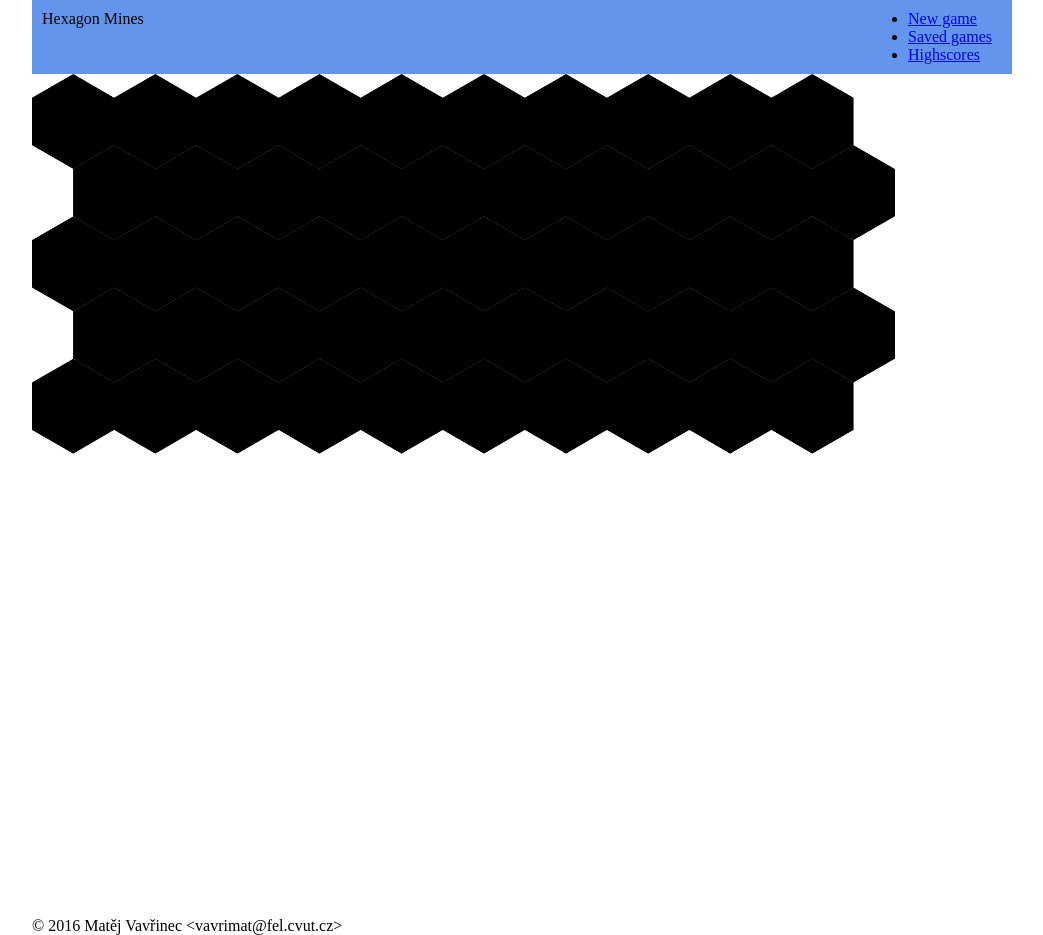
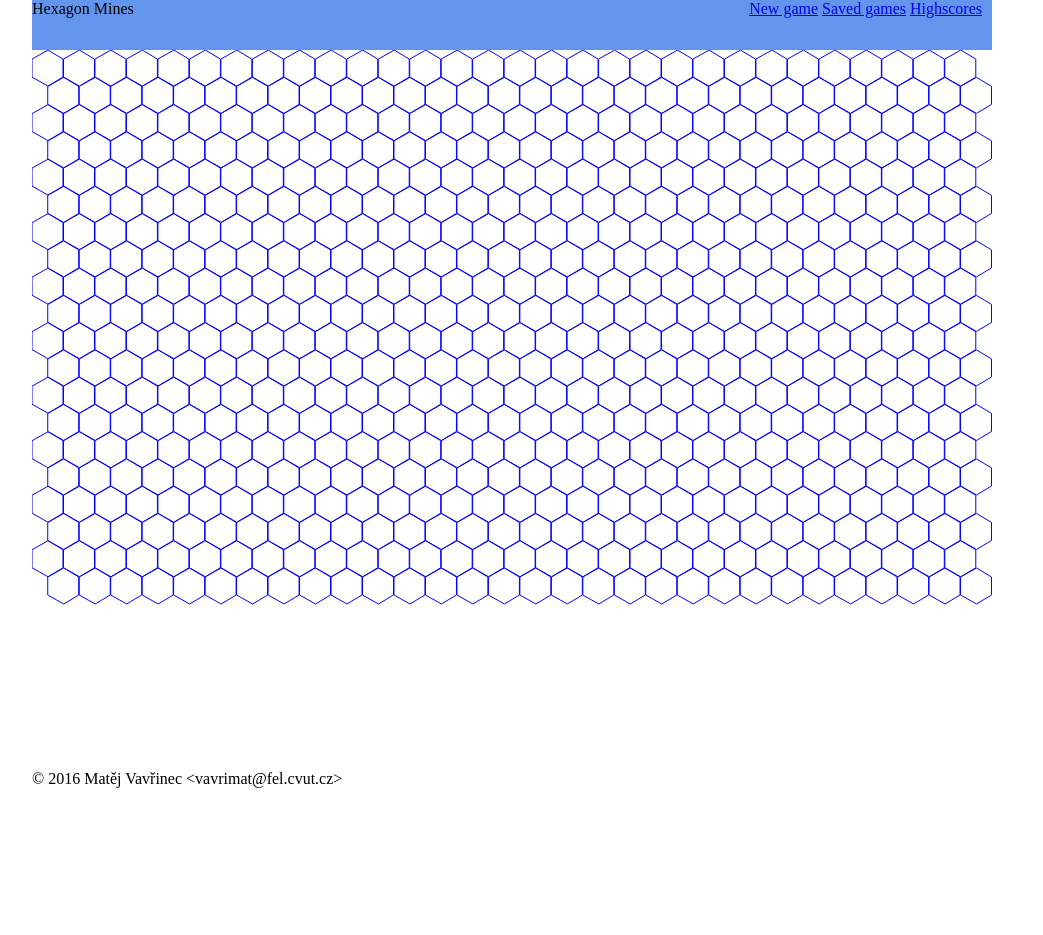
Before and after one commit to wmatex/hexagonmines, a plain HTML site: page index.html in a window 1280 px wide. Shown: the whole page, without its empty margins (128-1171 px from the left). After the commit the page ends 800 px from the top, so only its background shows below. Drawn offline with Linux system fonts and the light colour scheme.

Commit message:
First playable version

```diff
--- a/css/style.css
+++ b/css/style.css
@@ -3,9 +3,20 @@
     margin: 0;
 }
 
+html {
+    width: 100%;
+    height: 100%;
+}
+
 body {
     max-width: 960px;
     margin: 0 auto;
+    height: 100%;
+}
+
+#wrapper {
+    width: 100%;
+    height: 100%;
 }
 
 header {
@@ -13,8 +24,8 @@ header {
     left: 0;
     width: 100%;
     background-color: cornflowerblue;
-    padding: 10px;
     text-align: left;
+    height: 50px;
 }
 
 header:after {
@@ -28,7 +39,23 @@ header nav {
     margin-right: 10px;
 }
 
+header nav ul {
+    display: inline-block;
+    list-style: none;
+}
+
+header nav ul li {
+    display: inline;
+}
+
+.game {
+}
+
 .game canvas {
     width: 100%;
     height: auto;
 }
+
+footer {
+    height: 30px;
+}
--- a/index.html
+++ b/index.html
@@ -20,7 +20,6 @@
         </nav>
     </header>
     <section class="game">
-        <canvas width="2024" height="1768"></canvas>
     </section>
     <footer>
         &copy; 2016 Matěj Vavřinec &lt;vavrimat@fel.cvut.cz&gt;
@@ -30,20 +29,21 @@
     <script src="js/Game.js"></script>
     <script src="js/Field.js"></script>
     <script>
-        console.log(app);
-        var game = new app.game(app.game.level.SMALL);
+        window.addEventListener('load', function() {
+            var game = new app.game(document.querySelector('.game'), app.game.level.LARGE);
             var router = new app.router("/hexagonmines");
             router
-                .add("/", "root", function() {
+                    .add("/", "root", function () {
                         console.log("root");
                     })
-                .add("/test1", "test1", function() {
+                    .add("/test1", "test1", function () {
                         console.log("Test1 route callback");
                     })
-                .add("/test2", "test2", function() {
+                    .add("/test2", "test2", function () {
                         console.log("Test2 route callback");
                     });
             router.init();
+        });
     </script>
 </div>
 </body>
--- a/js/Field.js
+++ b/js/Field.js
@@ -1,9 +1,36 @@
 var app;
 app = (function (app) {
-    var MINE_PROB = 0.1; // 10% chance of generating a mine
+    var MINE_PROB = 0.2; // 10% chance of generating a mine
     var X_LENGTH = 1.7320508; // sqrt(3)
+    var HEX_SIZE = null;
 
-    app.game.field = function (width, height) {
+    app.game.field = function (canvasWidth, canvasHeight, width, height) {
+        if (canvasWidth > canvasHeight) {
+            if (height > width) {
+                var tmp = width;
+                width = height;
+                height = tmp;
+            }
+        } else {
+            if (width > height) {
+                var tmp = width;
+                width = height;
+                height = tmp;
+            }
+        }
+
+        this._cW = canvasWidth;
+        this._cH = canvasHeight;
+
+        if (canvasWidth / width < canvasHeight / height) {
+            var x = 2*canvasWidth/(2*width + 1);
+            HEX_SIZE = x/X_LENGTH;
+        } else {
+            HEX_SIZE = 2 * canvasHeight / (3*height + 1);
+        }
+
+        console.log(HEX_SIZE, X_LENGTH);
+
         this._width = width;
         this._height = height;
         this._data = [];
@@ -73,7 +100,25 @@ app = (function (app) {
         }
     };
 
+    app.game.field.prototype.getUnderCursor = function(x, y) {
+        var yIndex = Math.floor(y/(HEX_SIZE*1.5));
+        var xIndex = Math.floor(x/(X_LENGTH*HEX_SIZE)) - 1;
+
+        for (var i = 0; i < 2; i++) {
+            yIndex += i;
+            for (var j = 0; j < 2; j++) {
+                xIndex += j;
+                if (yIndex < this._height && xIndex >= 0 && xIndex < this._width) {
+                    if (this._data[yIndex][xIndex].inside(x,y)) {
+                        return this._data[yIndex][xIndex];
+                    }
+                }
+            }
+        }
+    };
+
     app.game.field.prototype.render = function (ctx) {
+        ctx.clearRect(0, 0, this._cW, this._cH);
         for (var y = 0; y < this._data.length; y++) {
             for (var x = 0; x < this._data[y].length; x++) {
                 this._data[y][x].render(ctx);
@@ -84,32 +129,58 @@ app = (function (app) {
     app.game.field.tile = function (y, x) {
         this._y = y;
         this._x = x;
+
+        this._clicked = false;
+
+        var offset = this._y % 2 == 1 ? this.rel(X_LENGTH/2.0) : 0;
+        this._origin = [offset+this._x*this.rel(X_LENGTH), this.rel(0.5) + this.rel(1.5*this._y)];
+        this._points = [
+            [0 , 0],
+            [ Math.round(this.rel(X_LENGTH/2.0)), Math.round(-this.rel(0.5)) ],
+            [ Math.round(this.rel(X_LENGTH)), Math.round(this.rel(0)) ],
+            [ Math.round(this.rel(X_LENGTH)), Math.round(this.rel(1)) ],
+            [ Math.round(this.rel(X_LENGTH/2.0)), Math.round(this.rel(1.5)) ],
+            [ Math.round(this.rel(0)), Math.round(this.rel(1)) ],
+        ];
     };
 
     app.game.field.tile.constructor = app.game.field.tile;
 
-    app.game.field.tile.prototype._size = 100;
+
+    app.game.field.tile.prototype.inside = function(x, y) {
+        function sign(x1, y1, x2, y2, x, y) {
+            return y - y1 - (y2 - y1)/(x2 - x1)*(x - x1);
+        }
+
+        for (var i = 1; i < this._points.length; i++) {
+            if (!sign(this._points[i-1][0], this._points[i-1][0], this._points[i][0], this._points[i][1], x-this._origin[0], y-this._origin[1])) {
+                return false;
+            }
+        }
+        return x > this._origin[0] && x < this._origin[0] + X_LENGTH*HEX_SIZE;
+    };
 
     app.game.field.tile.prototype.render = function (ctx) {
-        ctx.fillStyle = "black";
+        ctx.strokeStyle = "blue";
+        ctx.lineWidth = 1;
 
-        var offset = this._y % 2 == 1 ? this.rel(X_LENGTH/2.0) : 0;
-        var oX = offset+this._x*this.rel(X_LENGTH), oY = this.rel(0.5) + this.rel(1.5*this._y);
+        ctx.translate(this._origin[0], this._origin[1]);
+        ctx.beginPath();
+        ctx.moveTo(this._points[0][0], this._points[0][1]);
 
-        ctx.beginPath();
-        ctx.moveTo(Math.round(oX), Math.round(oY));
+        for (var i = 1; i < this._points.length; i++) {
+            ctx.lineTo(this._points[i][0], this._points[i][1]);
+        }
+        ctx.closePath();
 
-        ctx.lineTo(Math.round(oX + this.rel(X_LENGTH/2.0)), Math.round(oY - this.rel(0.5)));
-        ctx.lineTo(Math.round(oX + this.rel(X_LENGTH)), Math.round(oY + this.rel(0)));
-        ctx.lineTo(Math.round(oX + this.rel(X_LENGTH)), Math.round(oY + this.rel(1)));
-        ctx.lineTo(Math.round(oX + this.rel(X_LENGTH/2.0)), Math.round(oY + this.rel(1.5)));
-        ctx.lineTo(Math.round(oX + this.rel(0)), Math.round(oY + this.rel(1)));
-
-        ctx.fill();
+        ctx.stroke();
     };
 
     app.game.field.tile.prototype.rel = function(val) {
-        return val * this._size;
+        return val * HEX_SIZE;
+    };
+    app.game.field.tile.prototype.click = function(field) {
+        this._clicked = true;
     };
 
     app.game.field.mine = function (y, x) {
@@ -118,8 +189,22 @@ app = (function (app) {
     app.game.field.mine.prototype = Object.create(app.game.field.tile.prototype);
     app.game.field.mine.constructor = app.game.field.mine;
     app.game.field.mine.prototype.render = function (ctx) {
+        ctx.save();
         app.game.field.tile.prototype.render.call(this, ctx);
+
+        if (this._clicked) {
+            ctx.fillStyle = "red";
+            ctx.fill();
+        }
+        ctx.restore();
     };
+
+    app.game.field.mine.prototype.click = function(auto, field) {
+        if (!auto) {
+            throw "Game Over";
+        }
+    };
+
 
     app.game.field.numbertile = function (y, x, number) {
         app.game.field.tile.call(this, y, x);
@@ -128,7 +213,31 @@ app = (function (app) {
     app.game.field.numbertile.prototype = Object.create(app.game.field.tile.prototype);
     app.game.field.numbertile.constructor = app.game.field.numbertile;
     app.game.field.numbertile.prototype.render = function (ctx) {
+        ctx.save();
         app.game.field.tile.prototype.render.call(this, ctx);
+
+        if (this._clicked && this._n > 0) {
+            ctx.font = HEX_SIZE + "px arial";
+            ctx.textBaseline = "middle";
+            ctx.textAlign = "center";
+            ctx.fillText(this._n, this.rel(X_LENGTH / 2.0), this.rel(0.5));
+        }
+
+
+        ctx.restore();
+    };
+
+    app.game.field.numbertile.prototype.click = function(auto, field) {
+        app.game.field.tile.prototype.click.call(this, auto, field);
+
+        if (this._n < 1) {
+            var neighbours = field._data.getNeighbourhood(this._y, this._x);
+            for (var i = 0; i < neighbours.length; i++) {
+                if (!neighbours[i]._clicked) {
+                    neighbours[i].click(true, field);
+                }
+            }
+        }
     };
 
     return app;
--- a/js/Game.js
+++ b/js/Game.js
@@ -1,11 +1,43 @@
 var app = (function(app) {
 
     // Game constructor
-    app.game = function( level) {
+    app.game = function(container, level) {
         this._level = level || this.level.SMALL;
-        this._field = new app.game.field(level[0], level[1]);
+        this._canvas = _createGameCanvas.call(this, container);
+        this._field = new app.game.field(this._canvas.width, this._canvas.height, level[0], level[1]);
 
-        this._field.render(document.querySelector('.game canvas').getContext('2d'));
+        this._field.render(this._canvas.getContext('2d'));
+    };
+
+    function _createGameCanvas(container) {
+        var header = document.querySelector('header');
+        var footer = document.querySelector('footer');
+
+        var canvas = document.createElement('canvas');
+        canvas.width = container.clientWidth;
+        console.log(document.body.clientHeight, header.clientHeight, footer.clientHeight);
+        canvas.height = document.body.clientHeight - header.clientHeight - footer.clientHeight;
+        container.style.height = canvas.height + "px";
+
+        var self = this;
+        canvas.addEventListener('click', this._click.bind(this));
+        container.appendChild(canvas);
+        return canvas;
+    };
+
+    app.game.prototype._click = function(e) {
+        var bound = e.target.getBoundingClientRect();
+        var tile = this._field.getUnderCursor(e.clientX-bound.left, e.clientY-bound.top);
+        if (tile !== undefined) {
+            if (tile instanceof app.game.field.mine) {
+                alert("Game over man!");
+            } else {
+                tile.click(false, this._field);
+            }
+
+            this._field.render(this._canvas.getContext('2d'));
+        }
+
     };
 
     app.game.level = {
```
Lines whose indentation alone changed are shown as unchanged.
